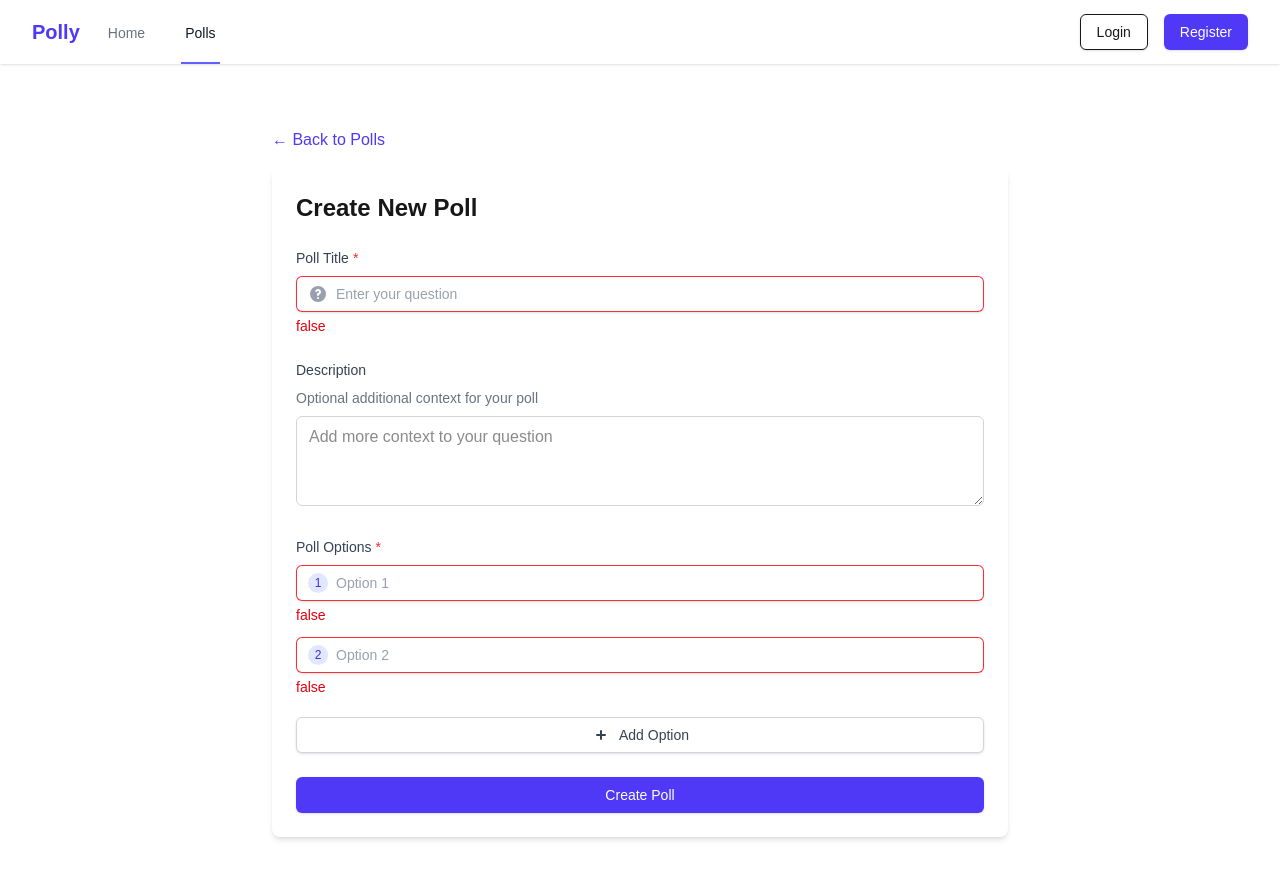
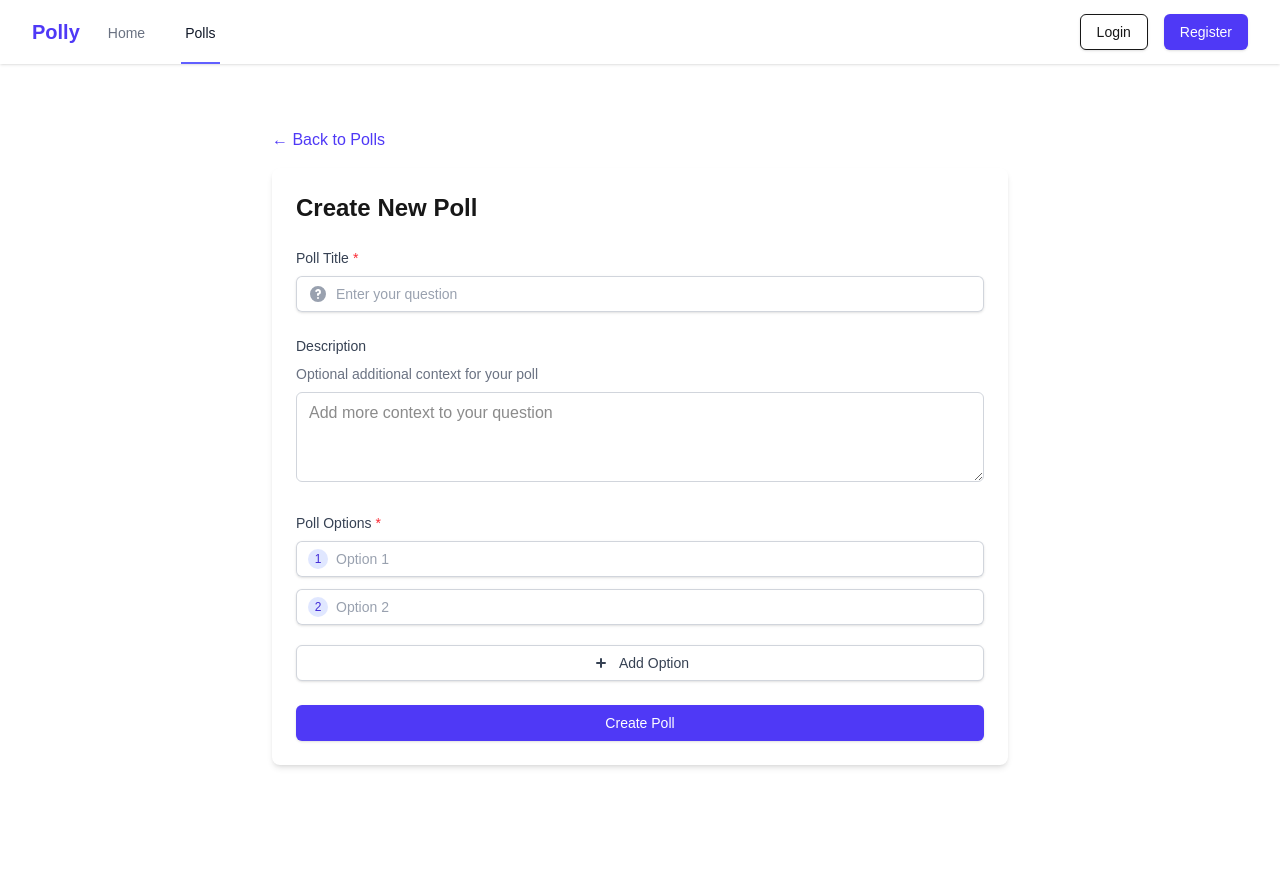
Before and after one commit to Nyakuji/alx-polly, a Next.js app: page /polls/create in a window 1280 px wide. Shown: the top 878 px of the page. After the commit the page ends 829 px from the top, so only its background shows below. Built offline with nearby package versions, Linux system fonts and the light colour scheme; no server answers.

Commit message:
fix(polls): improve error handling in PollForm for title and options
- Update error prop to display specific error messages for title and options fields
- Enhance user feedback by providing clearer validation messages

```diff
--- a/app/components/PollForm.tsx
+++ b/app/components/PollForm.tsx
@@ -117,7 +117,7 @@ export default function PollForm() {
             minLength: { value: 5, message: 'Title must be at least 5 characters' }
           })}
           placeholder="Enter your question"
-          error={errors.title ? 'true' : 'false'}
+          error={errors.title?.message}
           icon={
             <svg className="h-5 w-5 text-gray-400" xmlns="http://www.w3.org/2000/svg" viewBox="0 0 20 20" fill="currentColor">
               <path fillRule="evenodd" d="M18 10a8 8 0 11-16 0 8 8 0 0116 0zm-8-3a1 1 0 00-.867.5 1 1 0 11-1.731-1A3 3 0 0113 8a3.001 3.001 0 01-2 2.83V11a1 1 0 11-2 0v-1a1 1 0 011-1 1 1 0 100-2zm0 8a1 1 0 100-2 1 1 0 000 2z" clipRule="evenodd" />
@@ -156,7 +156,7 @@ export default function PollForm() {
                       validate: value => value.trim() !== '' || 'Option cannot be empty'
                     })}
                     placeholder={`Option ${index + 1}`}
-                    error={errors.options?.[index]?.text ? 'true' : 'false'}
+                    error={errors.options?.[index]?.text?.message}
                     icon={
                       <span className="flex h-5 w-5 items-center justify-center rounded-full bg-indigo-100 text-xs font-medium text-indigo-700">
                         {index + 1}
```
